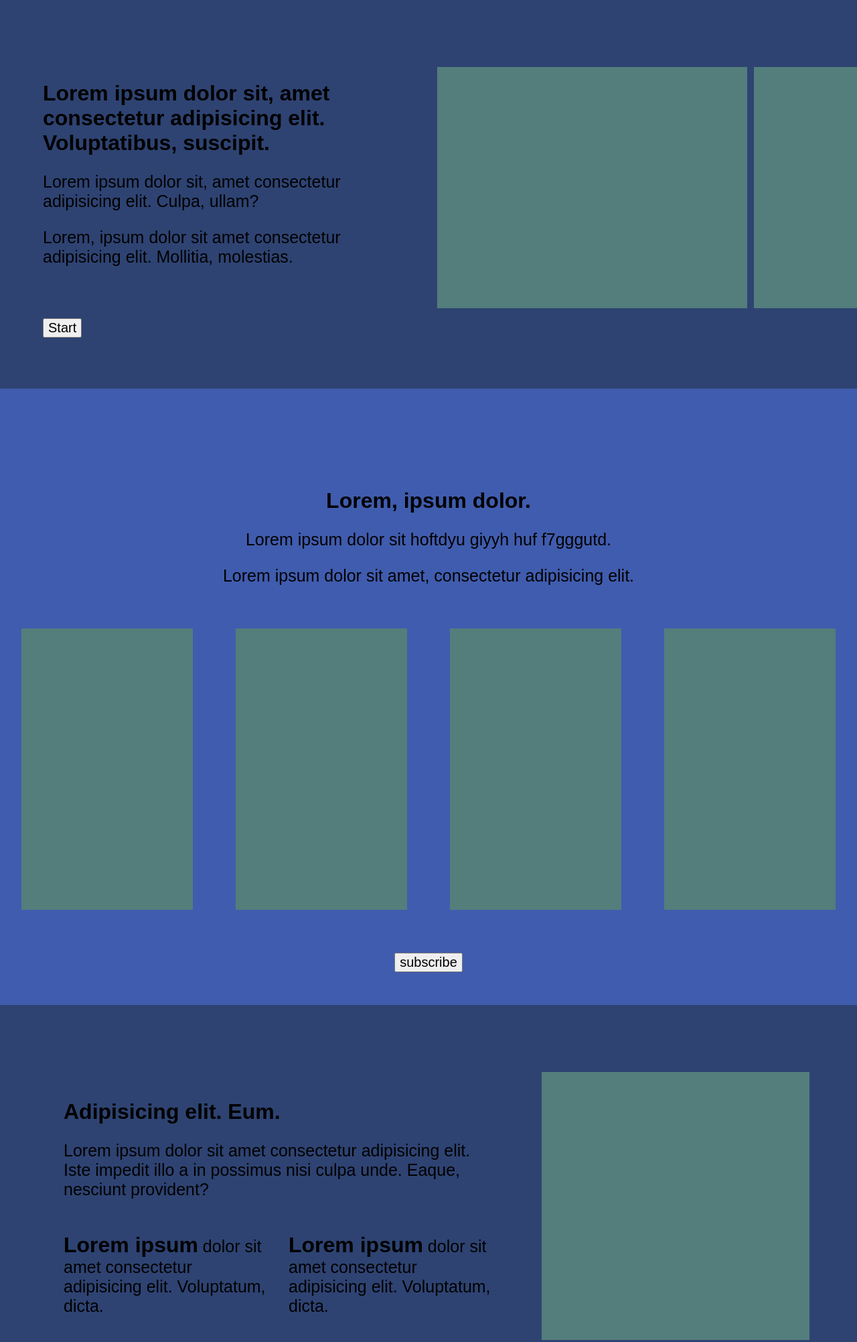
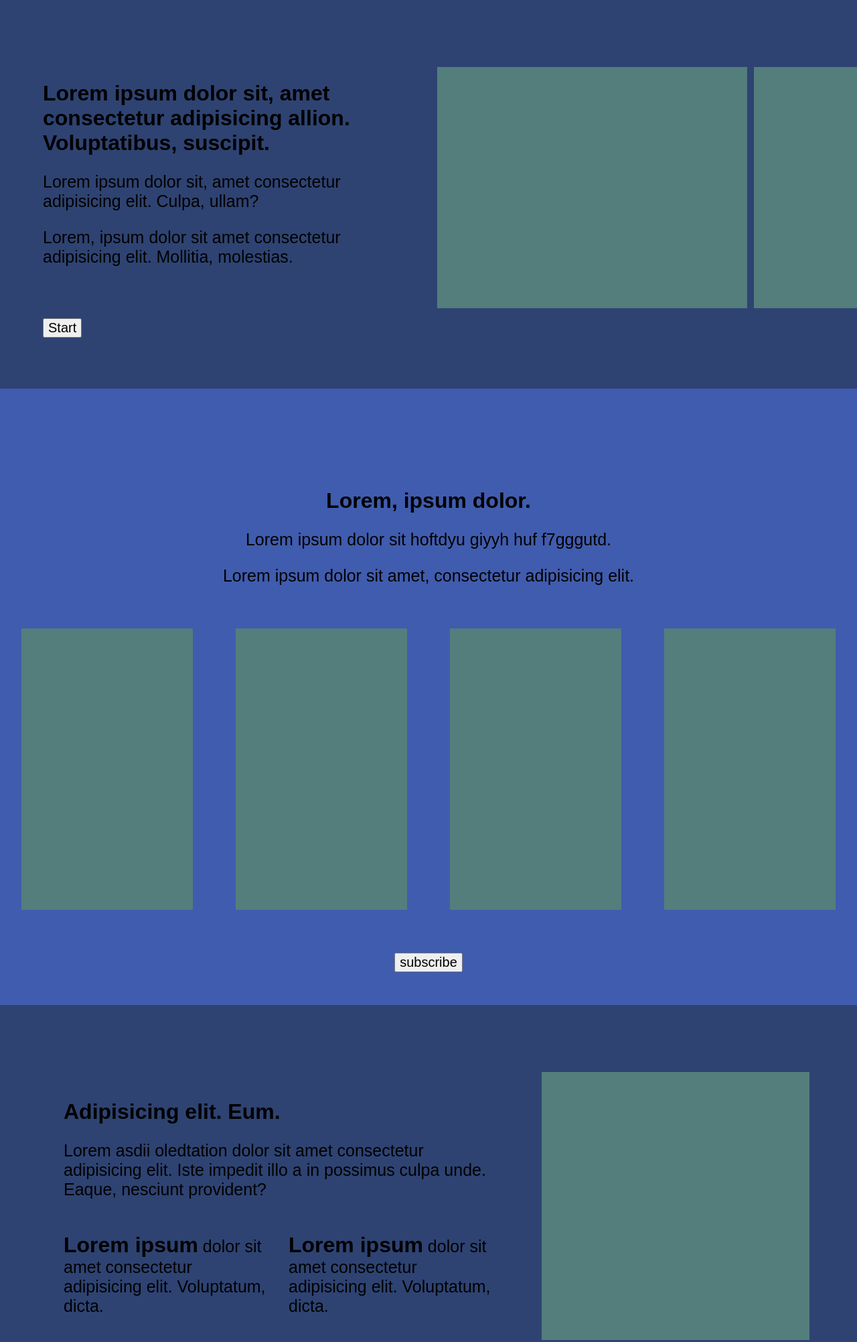
Before and after one commit to AzariahSILAS/practice-layout, a plain HTML site: page index.html in a window 1280 px wide. Shown: the part 120-2123 px from the top of the page at 67% size. Drawn offline with Linux system fonts and the light colour scheme.

Commit message:
just some miner ajustments to a paragraph to practic using git on the camand line

```diff
--- a/index.html
+++ b/index.html
@@ -14,7 +14,7 @@
     <!-- ---------------------- -->
    <div class="maine-container1">
         <div class="text-box">
-            <h1>Lorem ipsum dolor sit, amet consectetur adipisicing elit. Voluptatibus, suscipit.</h1>
+            <h1>Lorem ipsum dolor sit, amet consectetur adipisicing allion. Voluptatibus, suscipit.</h1>
             <p>Lorem ipsum dolor sit, amet consectetur <br> adipisicing elit. Culpa, ullam?</p>
             <p>Lorem, ipsum dolor sit amet consectetur adipisicing elit. Mollitia, molestias.</p>
             <button>Start</button>
@@ -39,7 +39,7 @@
    <div class="maine-container3">
     <div class="text-box">
         <h1>Adipisicing elit. Eum.</h1>
-        <p>Lorem ipsum dolor sit amet consectetur adipisicing elit. Iste impedit illo a in possimus nisi culpa unde. Eaque, nesciunt provident?</p>
+        <p>Lorem asdii oledtation dolor sit amet consectetur adipisicing elit. Iste impedit illo a in possimus culpa unde. Eaque, nesciunt provident?</p>
         <div class="flex-text">
             <p><span>Lorem ipsum</span> dolor sit amet consectetur adipisicing elit. Voluptatum, dicta.</p>
             <p><span>Lorem ipsum</span> dolor sit amet consectetur adipisicing elit. Voluptatum, dicta.</p>
```
